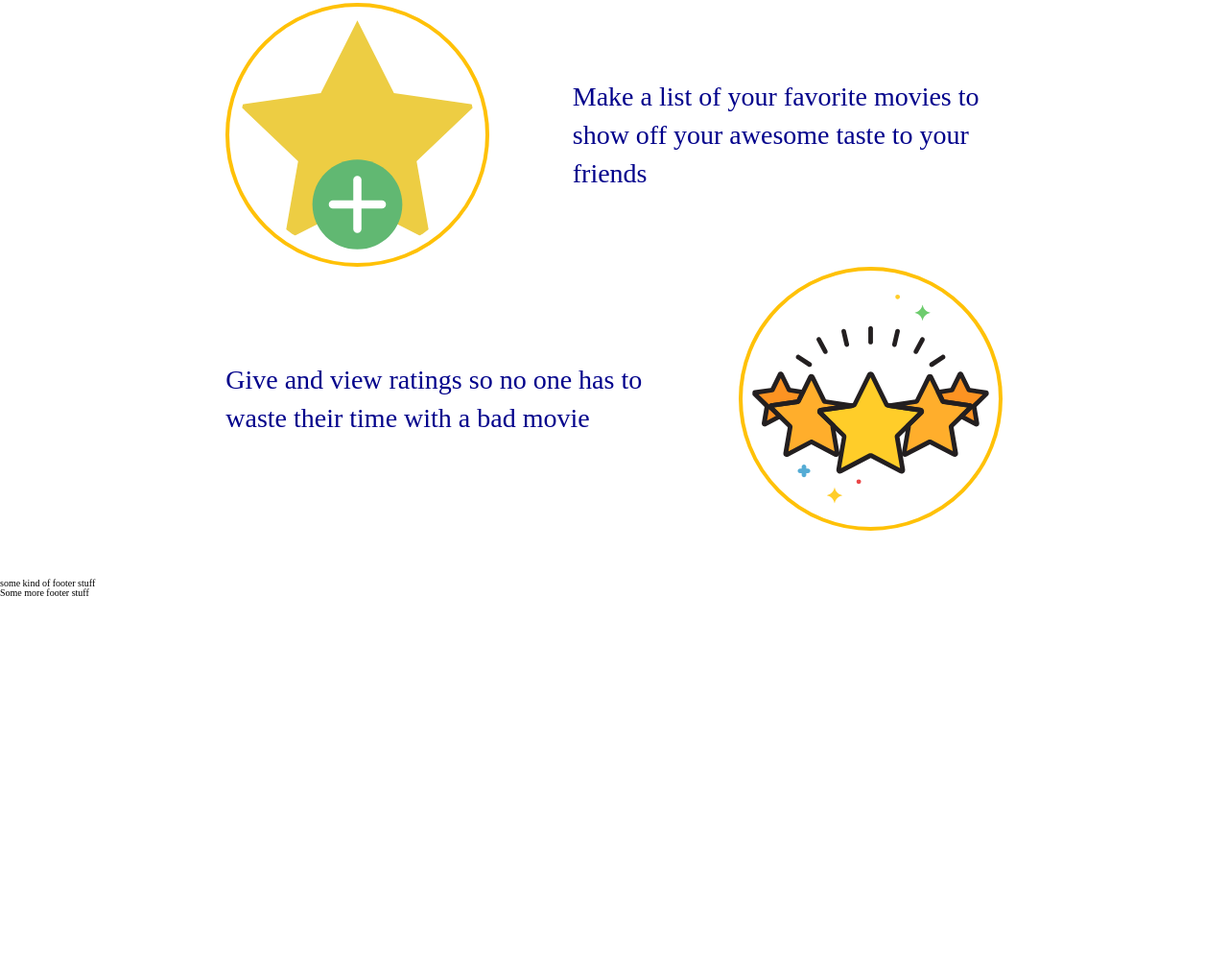
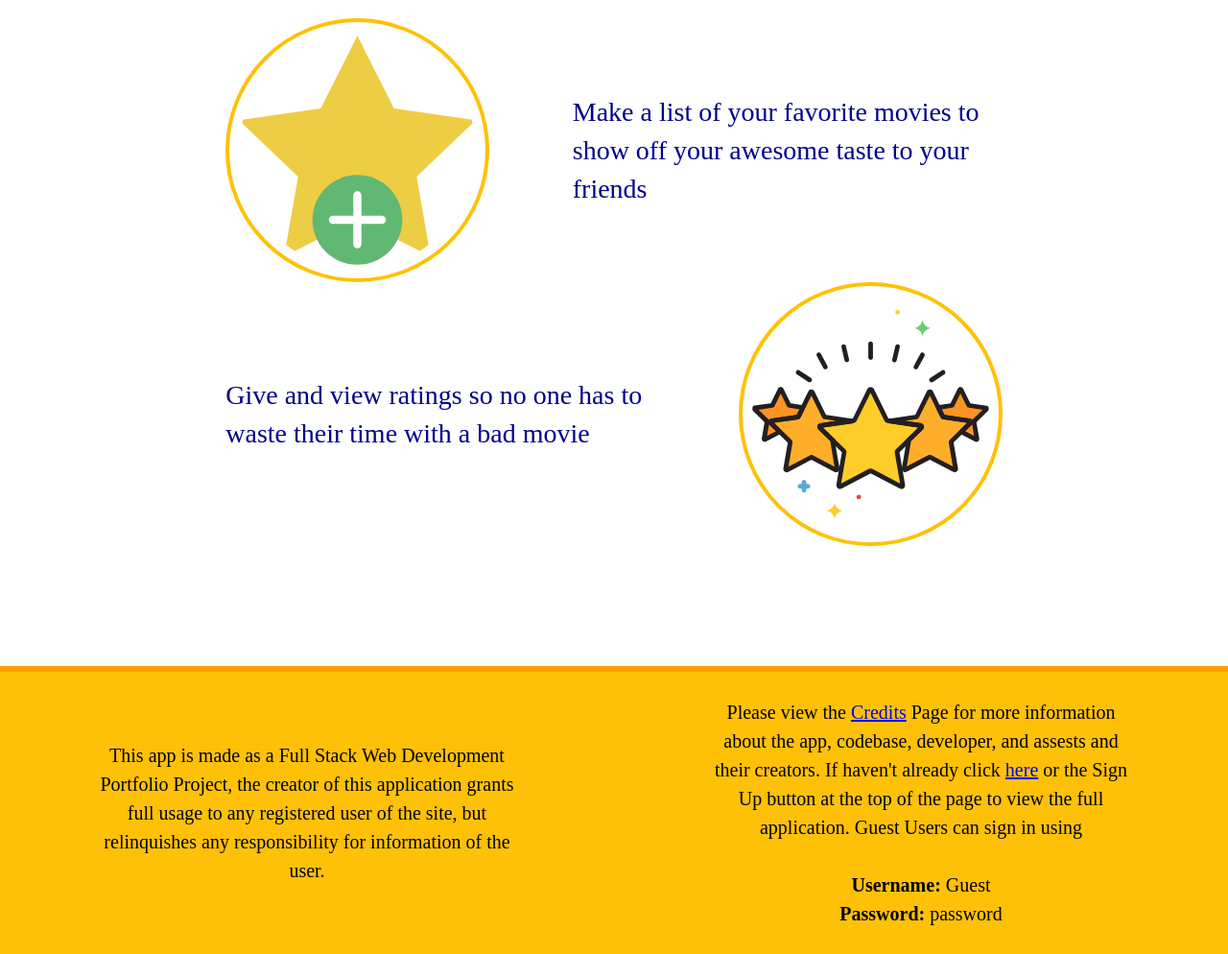
Before and after one commit to Trip4077/movie-app-lp, a website: page index.html in a window 1280 px wide. Shown: the part 1952-2946 px from the top of the page at 96% size. Before the commit the page ends 2575 px from the top, so only its background shows below. Drawn offline with Linux system fonts and the light colour scheme.

Commit message:
Footer Styled and Updated

```diff
--- a/index.html
+++ b/index.html
@@ -82,11 +82,26 @@
 
         <footer>
             <div>
-                some kind of footer stuff
+                <p>
+                    This app is made as a Full Stack Web Development Portfolio Project,
+                        the creator of this application grants full usage to any registered
+                        user of the site, but relinquishes any responsibility for information
+                        of the user.
+                </p>
             </div>
 
             <div>
-                Some more footer stuff
+                <p>
+                    Please view the <a href='#'>Credits</a> Page for more information about the app,
+                        codebase, developer, and assests and their creators. If haven't already click
+                        <a href='#'>here</a> or the Sign Up button at the top of the page to view the
+                        full application. Guest Users can sign in using
+                </p>
+
+                <br />
+                <p><span>Username:</span> Guest</p>
+
+                <p><span>Password:</span> password</p>
             </div>
         </footer>
     </body>
--- a/less/index.less
+++ b/less/index.less
@@ -9,7 +9,7 @@
 
     background-image: url('../images/header-bg.png');
     background-color: #cccccc;
-    height: 98vh;
+    height: 100vh;
     background-position: center;
     background-repeat: no-repeat;
     background-size: cover;
@@ -144,6 +144,16 @@
 -------------- Feautres Styles --------------
 */
 
+.banner {
+    img {
+        width: 100%;
+    }
+}
+
+/*
+-------------- Feautres Styles --------------
+*/
+
 .features {
     padding: 50px 0;
     color: 	#00008B;
@@ -176,3 +186,32 @@
         }
     }
 }
+
+/*
+-------------- Footer Styles --------------
+*/
+
+footer {
+    background-color: #ffc107;
+    border-top: 6px solid #ffa000;
+
+    height: 300px;
+    width: 100%;
+    margin-top: 75px;
+
+    display: flex;
+    justify-content: space-around;
+    align-items: center;
+
+    div {
+        font-size: 2rem;
+        text-align: center;
+        line-height: 30px;
+
+        width: 35%;
+
+        span {
+            font-weight: bold;
+        }
+    }
+}
```
Also changed, not shown: css/index.css.
